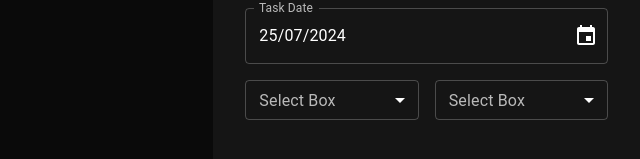
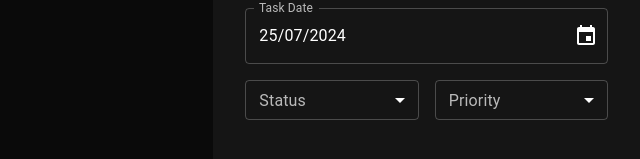
Before and after one commit to SaeedAbi/todo-practice, a React (Create React App) app: page / in a window 1280 px wide. Shown: the part 535-694 px from the top of the page, without its empty margins (640-1280 px from the left). Built offline with nearby package versions, Linux system fonts and the light colour scheme.

Commit message:
:zap: make TaskSelect dynamic for status and priority

```diff
--- a/src/components/CreateTaskForm/CreateTaskForm.tsx
+++ b/src/components/CreateTaskForm/CreateTaskForm.tsx
@@ -4,6 +4,8 @@ import TaskTitle from "./_TaskTitle";
 import TaskDescription from "./_TaskDescription";
 import TaskDate from "./_TaskDate";
 import TaskSelect from "./_TaskSelect";
+import {Status} from "./enums/Status";
+import {Priority} from "./enums/Priority";
 
 const CreateTaskForm:FC = ():ReactElement => {
     return (
@@ -14,8 +16,31 @@ const CreateTaskForm:FC = ():ReactElement => {
            <TaskDescription/>
                <TaskDate/>
                <Stack direction='row' spacing={2} sx={{width:'100%'}}>
-               <TaskSelect />
-               <TaskSelect/>
+               <TaskSelect label='Status' name='status' items={[
+                   {value:Status.todo,
+                   label:Status.todo.toUpperCase(),
+                   },
+                   {value:Status.inProgress,
+                   label:Status.inProgress.toUpperCase(),
+                   },
+                   {value:Status.completed,
+                    label:Status.completed.toUpperCase(),
+                   },
+               ]} />
+               <TaskSelect label='Priority' name='priority' items={[
+                   {
+                       value:Priority.low,
+                       label:Priority.low.toUpperCase(),
+                   },
+                   {
+                       value:Priority.normal,
+                       label:Priority.normal.toUpperCase(),
+                   },
+                   {
+                       value:Priority.high,
+                       label:Priority.high.toUpperCase(),
+                   },
+               ]}/>
                </Stack>
            </Stack>
        </Box>
--- /dev/null
+++ b/src/components/CreateTaskForm/enums/Priority.ts
@@ -0,0 +1,5 @@
+export enum Priority{
+    high='high',
+    normal='normal',
+    low='low'
+}
--- /dev/null
+++ b/src/components/CreateTaskForm/enums/Status.ts
@@ -0,0 +1,6 @@
+export enum Status{
+    todo='todo',
+    inProgress='inProgress',
+    completed='completed'
+
+}
```
Also changed, not shown: src/components/CreateTaskForm/_TaskSelect.tsx (+10 -10 lines).
